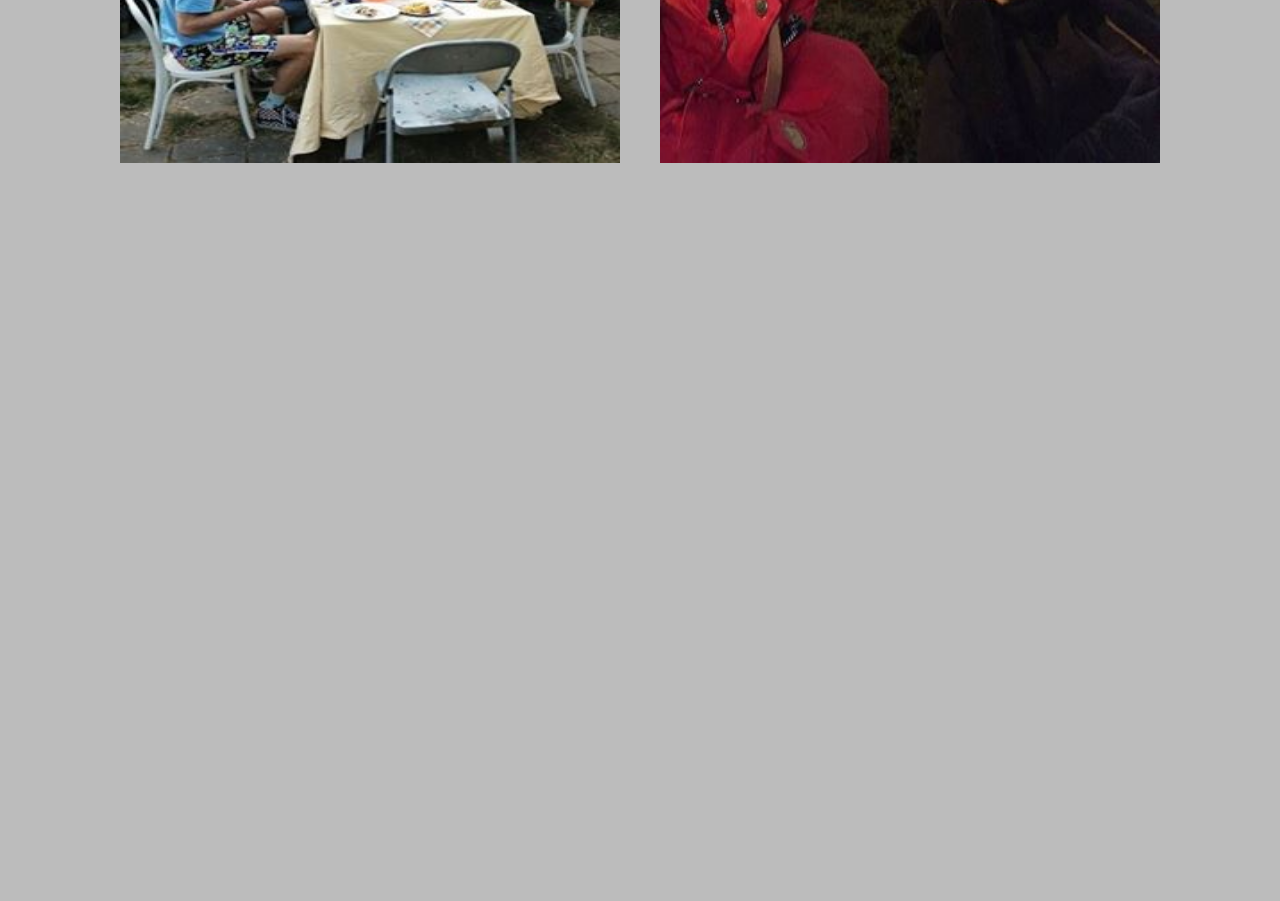
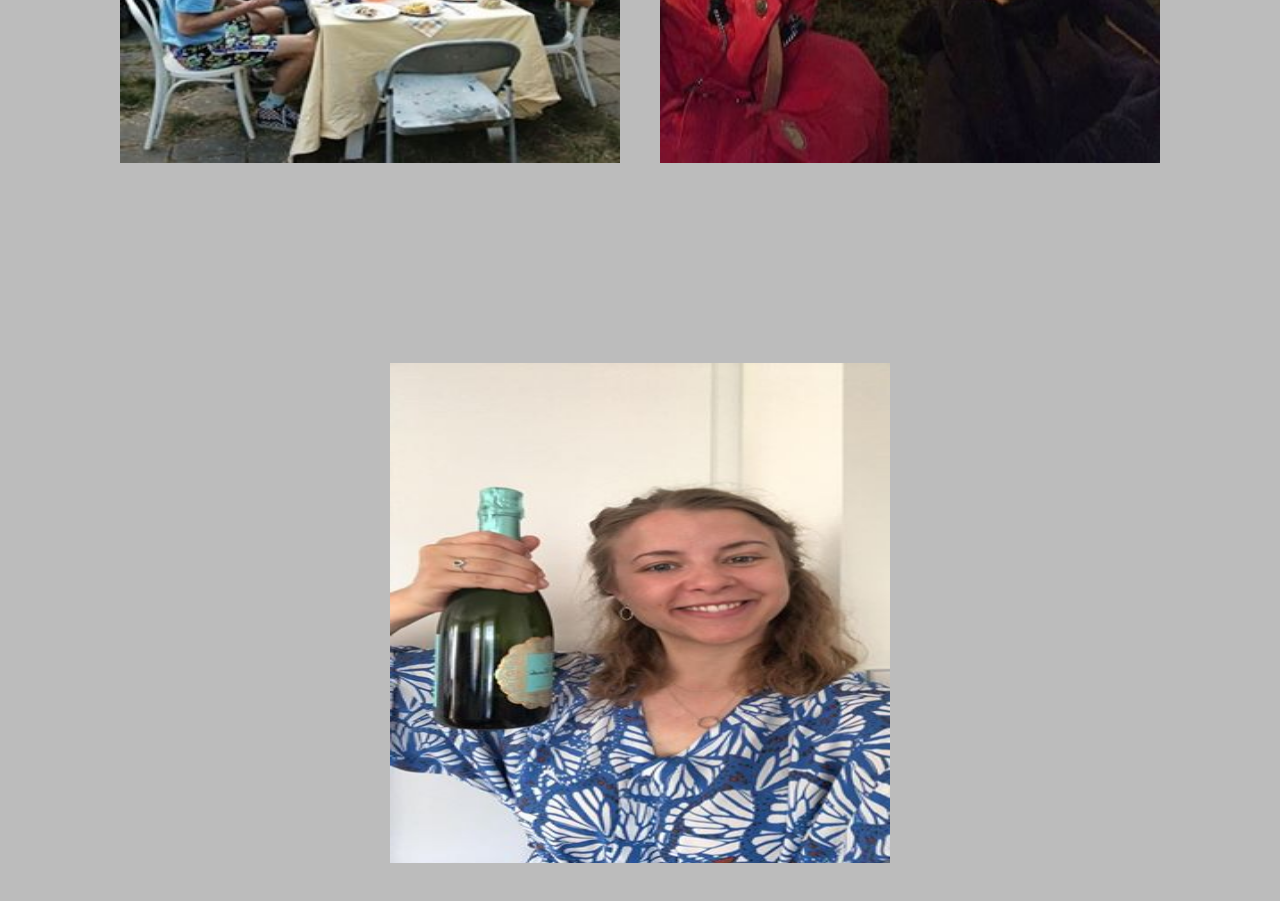
Before and after one commit to PR-Melander/PR-Melander.github.io, a plain HTML site: page vänner.html in a window 1280 px wide. Shown: the part 1261-2162 px from the top of the page. Before the commit the page ends 1524 px from the top, so only its background shows below. Drawn offline with nearby package versions, Linux system fonts and the light colour scheme.

Commit message:
update
lade till annas flipfoto samt lad in kommentarer som jag bör gjort sen början

```diff
--- a/vänner.html
+++ b/vänner.html
@@ -20,7 +20,7 @@
 	</nav>
 
 	<h1> Friends </h1>
-
+	<!-- SungJins image -->
 	<div class="flip-box">
 	  <div class="flip-box-inner">
 	    <div class="flip-box-front">
@@ -32,7 +32,7 @@
 	    </div>
 	  </div>
 	</div>
-
+	<!-- Phillipas image -->
 	<div class="flip-box">
 	  <div class="flip-box-inner">
 	    <div class="flip-box-front">
@@ -44,7 +44,7 @@
 	    </div>
 	  </div>
 	</div>
-
+	<!-- Léas cg? image -->
 	<div class="flip-box">
 	  <div class="flip-box-inner">
 	    <div class="flip-box-front">
@@ -64,7 +64,7 @@
 	    </div>
 	  </div>
 	</div>
-
+	<!-- Hatties image -->
 	<div class="flip-box">
 	  <div class="flip-box-inner">
 	    <div class="flip-box-front">
@@ -76,6 +76,18 @@
 	    </div>
 	  </div>
 	</div>
+	<!-- Annas image -->
+	<div class="flip-box">
+	  <div class="flip-box-inner">
+	    <div class="flip-box-front">
+	      <img src="105347288_4063039947070983_2075256250786574798_n.jpg" alt="Anna" style="width:500px;height:500px">
+	    </div>
+	    <div class="flip-box-back">
+	      <h2> Anna </h2>
+	      <p>Kära nyfikna, glada och påhittiga Erik,<br>Gratulerar med examen och nu är du mer kunskapsrik!<br>Det ska bli så spännande att följa vad som blir nästa steg i ditt liv,<br>och åter igen gratulerar till detta enorma designer-kliv!<br>Hurra hurra hurra hurra!</p>
+	    </div>
+	  </div>
+	</div>
 <div>
 	<script src="https://code.jquery.com/jquery-3.5.1.slim.min.js" integrity="sha384-DfXdz2htPH0lsSSs5nCTpuj/zy4C+OGpamoFVy38MVBnE+IbbVYUew+OrCXaRkfj" crossorigin="anonymous"></script>
 	<script src="https://cdn.jsdelivr.net/npm/popper.js@1.16.0/dist/umd/popper.min.js" integrity="sha384-Q6E9RHvbIyZFJoft+2mJbHaEWldlvI9IOYy5n3zV9zzTtmI3UksdQRVvoxMfooAo" crossorigin="anonymous"></script>
```
Also changed, not shown: familj.html (+6 -6 lines), 105347288_4063039947070983_2075256250786574798_n.jpg (added).
